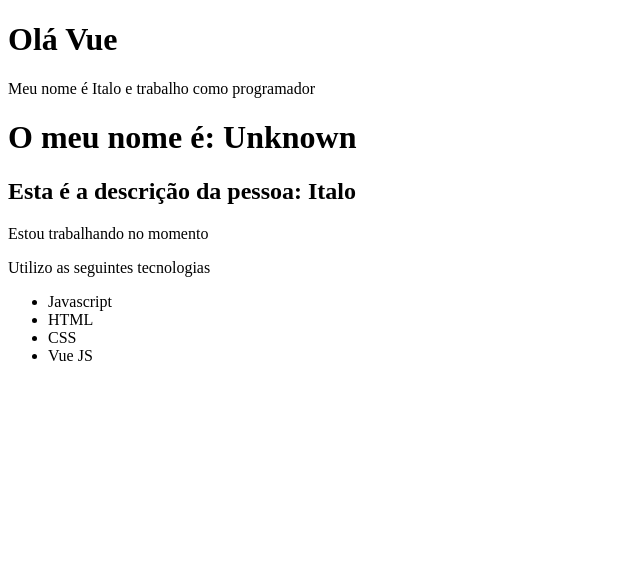
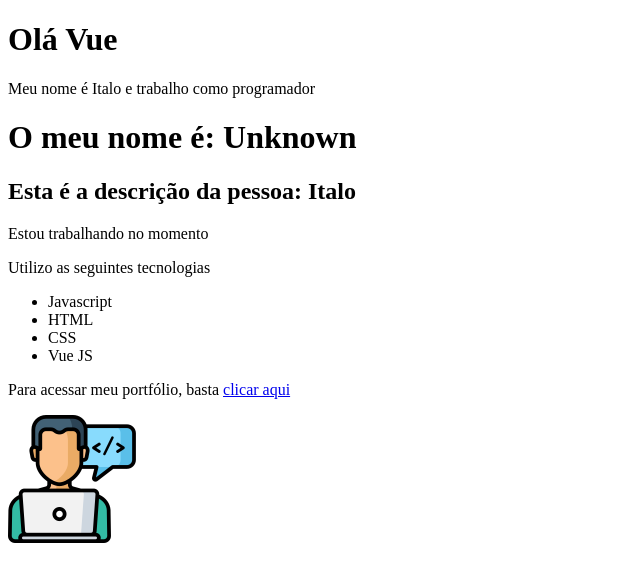
Before and after one commit to italoknd/VueJS-Curso, a Vue app in the folder 2_projeto_vue/: page / in a window 1280 px wide. Shown: the top 582 px of the page, without its empty margins (0-640 px from the left). Built offline with nearby package versions, Linux system fonts and the light colour scheme.

Commit message:
aprendendo sobre atributos

```diff
--- a/2_projeto_vue/src/components/Info.vue
+++ b/2_projeto_vue/src/components/Info.vue
@@ -10,18 +10,27 @@
       <li>Vue JS</li>
     </ul>
     <p v-show="mostrar_email">Mande um email para: {{email}}</p>
+    <p>Para acessar meu portfólio, basta <a v-bind:href="meu_link" target="_blank">clicar aqui</a></p>
+    <Picture/>
+    <a href=""></a>
   </div>
 </template>
 
 <script>
+import Picture from "./Picture.vue"
+
 export default {
   name: 'info',
   data() {
     return {
       esta_trabalhando: true,
       mostrar_email: false,
-      email: "italopedroza21@gmail.com"
+      email: "italopedroza21@gmail.com",
+      meu_link: "https://google.com"
     }
   },
+  components:{
+    Picture
+  }
 }
 </script>
--- /dev/null
+++ b/2_projeto_vue/src/components/Picture.vue
@@ -0,0 +1,15 @@
+<template>
+  <img v-bind:src="avatar" :alt="desc">
+</template>
+
+<script>
+  export default{
+    name: "Picture",
+    data() {
+      return {
+        avatar: "/imgs/avatar.png",
+        desc: "profile picture"
+      }
+    },
+  }
+</script>
```
Also changed, not shown: 2_projeto_vue/public/imgs/avatar.png (added).
